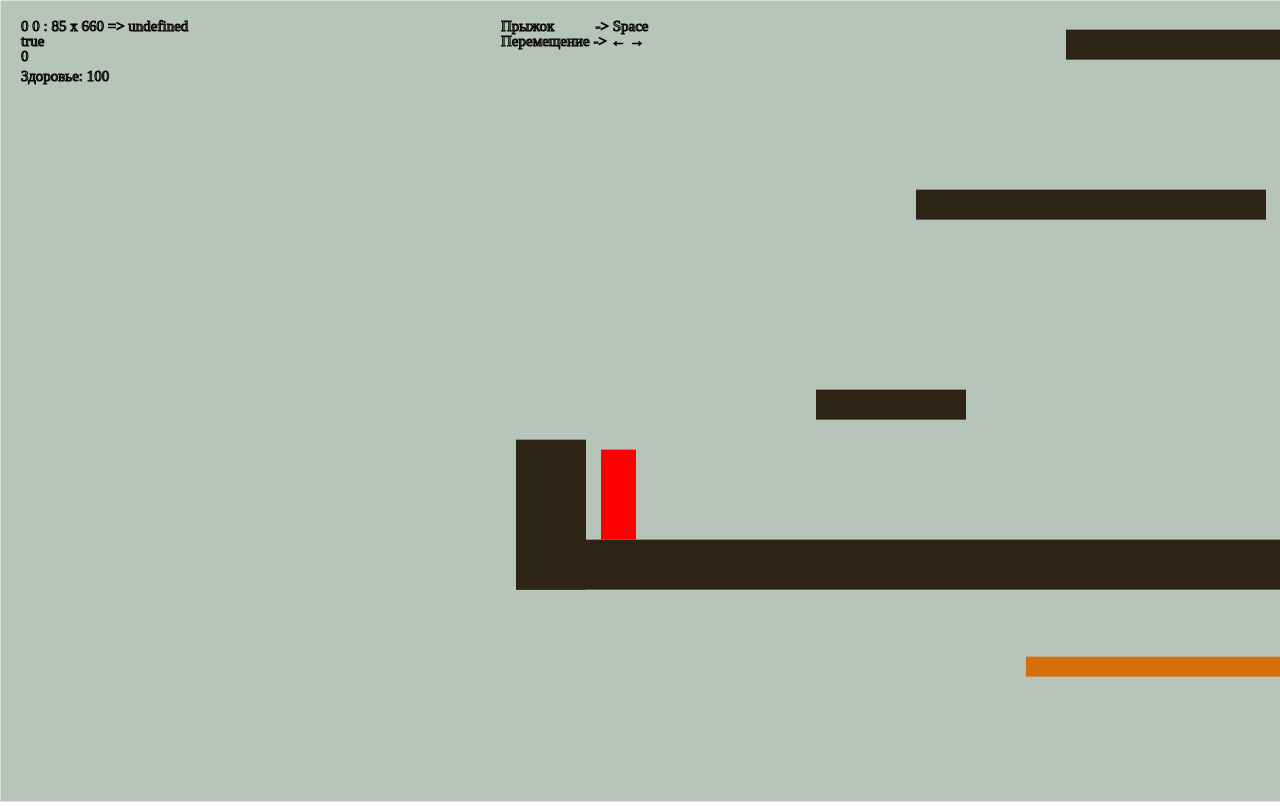
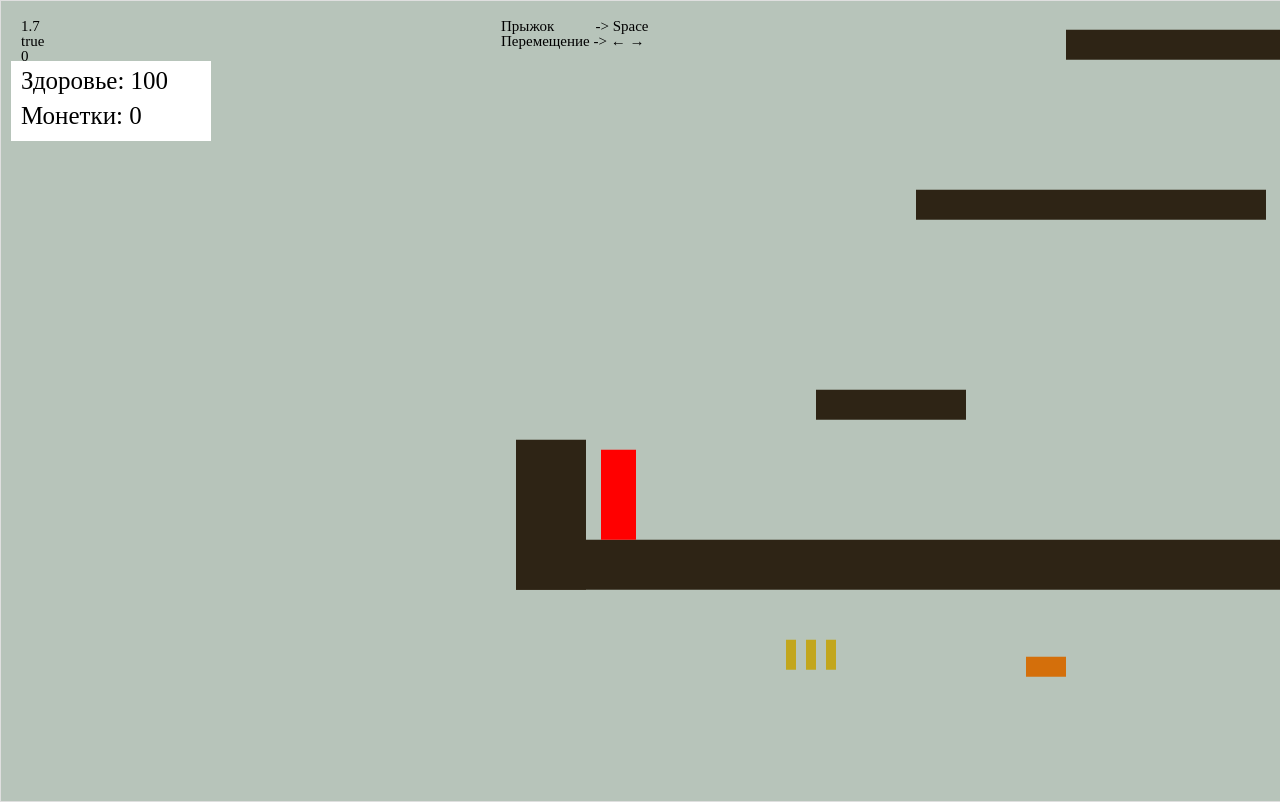
Before and after one commit to rowdyhub/game3, a plain HTML site: page index.html in a window 1280 px wide. Drawn offline with Linux system fonts and the light colour scheme.

Commit message:
Added sitting position. Overridden move method. Rename engine :D

```diff
--- a/engin.js
+++ b/engine.js
@@ -1,3 +1,21 @@
+/*
+    Баглист:
+- В положении сидя скорость передвижения не изменяется. Обращение к переменной максимальной скорости идет только при нажатии клавиши движения;
+- Проблема с колизией не решена;
+- После получения урона от traps, скорость не теряется (бесконечный бег);
+
+
+    Добавить:
+- Силу трения если player не идет (не нажаты кнопки управления);
+- Переработать управление (если нажата кнопка, true, и в control() постоянно проверять, прежде чем делать move());
+- Разобраться с колизией;
+- Лестницу;
+- Активные элементы: таблички, указатели и т.д. (при нажатии кнопки можно совершить действие)
+
+*/
+
+
+
 /*--------------------  CANVAS  ----------------------- */
 
 
@@ -60,10 +78,13 @@ class Player {
         this.x = x;
         this.y = y;
         this.w = w;
-        this.h = h;
+        this.h = h; // Высота в положении стоя
+        this.hD = h/1.8; // Высота в положении сидя
         this.jumpHeight = jh;
         this.maxSpeed = ms;
+        this.maxSpeedD = ms/2; // Скорость в положении сидя
         this.hp = hp;
+        this.money = 0;
     }
     draw() {
         ctx.fillStyle = '#ff0000';
@@ -139,6 +160,16 @@ class Player {
             //-------
 
 
+            // Collision with Win box
+        for(let j=0; j<money.length; j++) {
+            if(player.y + player.h > money[j].y && player.y < money[j].y + money[j].h && player.x + player.w > money[j].x && player.x < money[j].x + money[j].w) {
+                money[j].pickup();
+                money[j].stat = false;
+            }
+        }
+            //-------
+
+
             // Fall
         if(player.onGround == false){
             dY += world.g; // Acceleration of gravity
@@ -175,12 +206,23 @@ class Player {
         if(player.y + player.h > box[player.st].y - player.jumpHeight) {
             player.st = null;
             player.onGround = false;
-            dY -= 6;
+            dY -= 5.5;
             player.dXj = 1.4;
         }
         else {
             player.onGround = false;
         }
+    }
+    duck(){
+        player.h = player.hD;
+        player.maxSpeed = player.maxSpeedD;
+
+    }
+    moveLeft() {
+        dX = -player.maxSpeed;
+    }
+    moveRight() {
+        dX = player.maxSpeed;
     }
     kick() {
             player.st = null;
@@ -190,6 +232,12 @@ class Player {
             if(0 < dX < 1){dX = -1;}
             if(0 > dX > -1){dX = 1;}
             dX = -dX * 1.2;
+    }
+    isDead(){
+        if(player.hp <= 0){
+            player = null;
+            alert('You are dead!')
+        }
     }
 }
     // End class Player ----------------------------------
@@ -247,6 +295,31 @@ class Ground {
     // End class Ground ----------------------------------
 
 
+        // Class Money --------------------------------------
+class Money {
+    constructor(x, y, w, h) {
+        this.x = x;
+        this.y = y;
+        this.w = w;
+        this.h = h;
+        this.stat = true;
+    }
+    draw() {
+        if(this.stat == true){
+            ctx.fillStyle = '#c2a61d';
+            ctx.fillRect(this.x - cam.x, this.y - cam.y, this.w, this.h);
+        }
+    }
+    pickup(){
+        player.money ++ ;
+        this.x = null;
+        this.y = null;
+        console.log(player.money);
+    }
+}
+    // End class Money ----------------------------------
+
+
     // Class Ground --------------------------------------
 class Winbox {
     constructor(x, y, w, h) {
@@ -274,14 +347,15 @@ let dY = 0;
 
 /*---------------------  OBJECTS ------------------------ */
 
-let world = new World(8);
+let world = new World(7);
 const cam = new Camera(0, 0, 600, 350);
 
-let player = new Player(85, canvas.height - 150, 35, 90, 200, 1.6, 100);
+let player = new Player(85, canvas.height - 150, 35, 90, 200, 1.7, 100);
 
 let box = []; // Объекты сколизией со всех сторон
 let win = []; // Объекты завершения уровня
 let traps = []; // Объекты причиняющие урон
+let money = []; // Монетки
 
 box.push(new Ground(0, canvas.height-50, canvas.width, 50));
 box.push(new Ground(300, canvas.height-200, 150, 30));
@@ -297,8 +371,12 @@ box.push(new Ground(550, 240, 400, 30));
 
 win.push(new Winbox(100, canvas.height-710, 250, 10));
 
-traps.push(new Trap(1110, 530, 20, 20, 1, 5));
-traps.push(new Trap(1110-600, 530+337, 400, 20, 10, 15));
+traps.push(new Trap(1110, 530, 20, 20, 7, 15));
+traps.push(new Trap(1110-600, 530+337, 40, 20, 10, 20));
+
+money.push(new Money(1110-800, 530+320, 10, 30));
+money.push(new Money(1110-820, 530+320, 10, 30));
+money.push(new Money(1110-840, 530+320, 10, 30));
 
 
 /*------------------  GAME CICLE ---------------------- */
@@ -314,10 +392,13 @@ function control(){
     //KeyBoard
     document.onkeydown = function(e) {
         if(e.code == "ArrowLeft") {
-            dX = -player.maxSpeed;
+            player.moveLeft();
         }
         if(e.code == "ArrowRight") {
-            dX = player.maxSpeed;
+            player.moveRight();
+        }
+        if(e.code == "ArrowDown") {
+            player.duck();
         }
         if(e.code == "Space") {
            if(player.onGround) {
@@ -332,6 +413,10 @@ function control(){
         if(e.code == "ArrowRight")  {
             dX = 0;
         }
+        if(e.code == "ArrowDown") {
+            player.h = player.hD * 1.8;
+            player.maxSpeed = player.maxSpeedD * 2;
+        }
     }
 }
 
@@ -340,6 +425,7 @@ function update() {
     player.stOnground();
     player.move();
     cam.move(player.x, player.y);
+    player.isDead();
 }
 
 
@@ -351,15 +437,25 @@ function render() {
 
     // Get debug info
     // console.log('Speed Y: ' + dY);
+
+    ctx.fillStyle = "#000";
     ctx.font = "15px serif";
+    ctx.fillText(/* ~~dY + ' ' + ~~dX + ' : ' + ~~player.x + ' x ' + ~~player.y + ' => ' + r */player.maxSpeed, 20, 20);
+    ctx.fillText(player.onGround, 20, 35);
+    ctx.fillText(player.st, 20, 50);
+
     ctx.textBaseline = "hanging";
-    ctx.strokeText(~~dY + ' ' + ~~dX + ' : ' + ~~player.x + ' x ' + ~~player.y + ' => ' + r, 20, 20);
-    ctx.strokeText(player.onGround, 20, 35);
-    ctx.strokeText(player.st, 20, 50);
-    ctx.strokeText('Здоровье: ' + player.hp, 20, 70);
 
-    ctx.strokeText('Прыжок           -> Space', 500, 20);
-    ctx.strokeText('Перемещение -> ← →', 500, 35);
+    ctx.font = "25px serif";
+    ctx.fillStyle = "#fff";
+    ctx.fillRect(10, 60, 200, 80);
+    ctx.fillStyle = "#000";
+    ctx.fillText('Здоровье: ' + player.hp, 20, 70);
+    ctx.fillText('Монетки: ' + player.money, 20, 105);
+
+    ctx.font = "15px serif";
+    ctx.fillText('Прыжок           -> Space', 500, 20);
+    ctx.fillText('Перемещение -> ← →', 500, 35);
 
     // Draw box array;
     for(let i=0; i<box.length; i++){
@@ -373,7 +469,10 @@ function render() {
     for(let i=0; i<win.length; i++){
         win[i].draw();
     }
-
+    // Draw money array;
+    for(let i=0; i<money.length; i++){
+        money[i].draw();
+    }
 
     // Draw player
     player.draw();
--- a/index.html
+++ b/index.html
@@ -19,5 +19,5 @@
     <canvas id="canvas"></canvas>
 </body>
 </html>
-<script src="./engin.js" ></script>
+<script src="./engine.js" ></script>
 <script src="./f.js" ></script>
```
